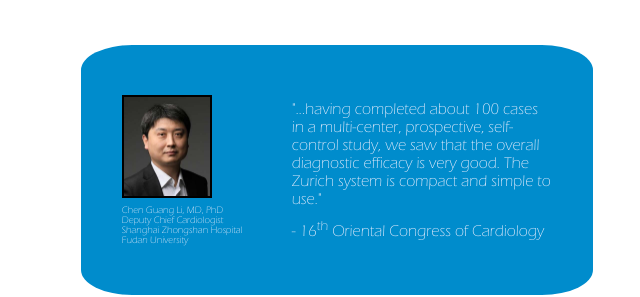
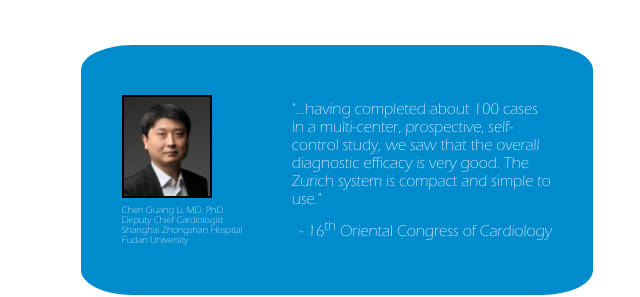
Before and after one commit to sama4549/sama4549.github.io, a plain HTML site: page product-guidewire.html in a window 1280 px wide. Shown: the part 1623-1920 px from the top of the page, 640-1280 px from the left. Drawn offline with Linux system fonts and the light colour scheme.

Commit message:
paul fixes

```diff
--- a/css/product-guidewire.css
+++ b/css/product-guidewire.css
@@ -543,6 +543,7 @@ main img {
 
 .quote p:nth-child(2) {
     margin-top: 10px;
+    text-align: right;
 }
 
 #questions {
--- a/product-guidewire.html
+++ b/product-guidewire.html
@@ -120,7 +120,7 @@
             <div class="quote-container" id="quote-container-big">
                     <div class="quote-image">
                         <p>
-                            <img src="./images/guang_li.jpg" alt="Chen Guang Li">
+                            <img src="./images/guang_li2.jpg" alt="Chen Guang Li">
                         </p>
                         <div class="name-container">
                             <p>Chen Guang Li, MD, PhD</p>
```
Also changed, not shown: images/guang_li2.jpg (added).
